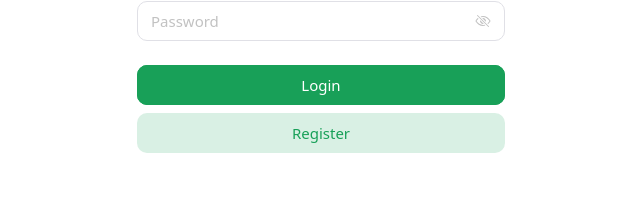
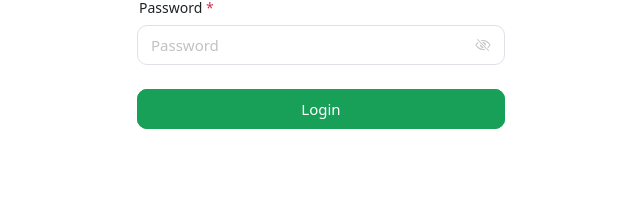
Before and after one commit to ahapsin/sfi-new, a Vue app: page / in a window 1280 px wide. Shown: the part 451-654 px from the top of the page, without its empty margins (319-959 px from the left). Built offline with nearby package versions, Linux system fonts and the light colour scheme; no server answers; what oh-vue-icons would draw is missing.

Commit message:
register

```diff
--- a/src/components/molecules/LoginForm.vue
+++ b/src/components/molecules/LoginForm.vue
@@ -21,10 +21,10 @@
                     @click="handleLogin" size="large">
             Login
           </n-button>
-          <n-button class="flex w-full" icon-placement="left"  secondary type="primary"
+          <!-- <n-button class="flex w-full" icon-placement="left"  secondary type="primary"
                     @click="handleLogin" size="large">
             Register
-          </n-button>
+          </n-button> -->
         </n-space>
 
       </div>
```
